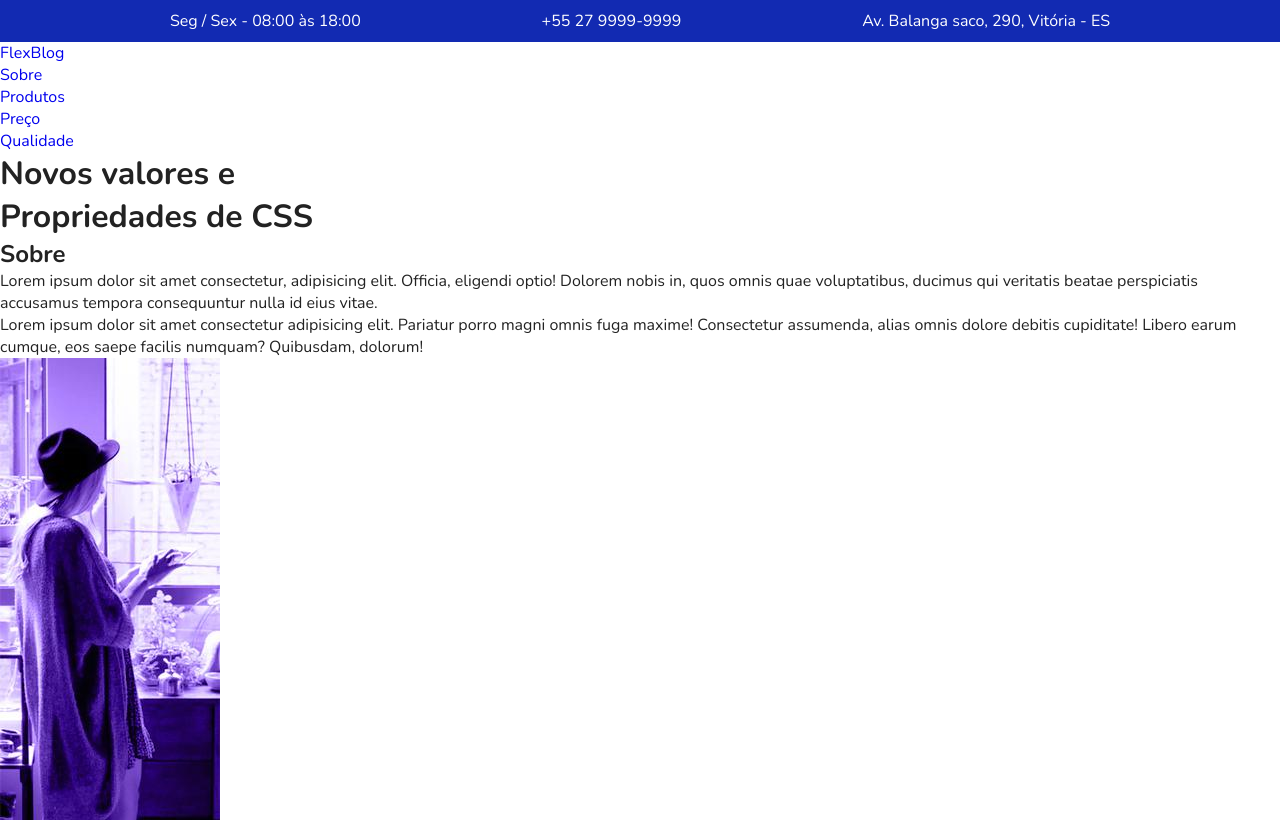
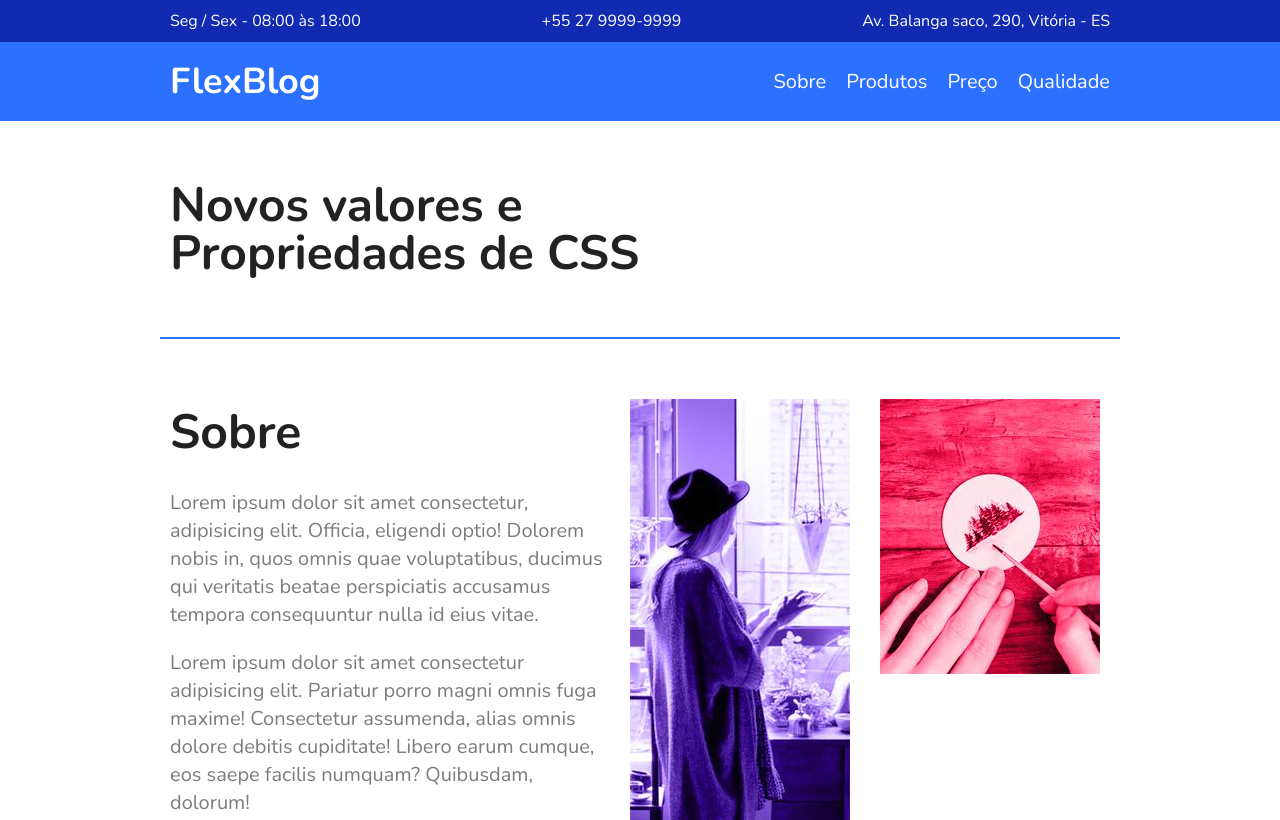
Before and after one commit to Trauvin/flexblog, a plain HTML site: page index.html in a window 1280 px wide. Shown: the top 820 px of the page. Drawn offline with nearby package versions, Linux system fonts and the light colour scheme.

Commit message:
nav e sobre

```diff
--- a/css/style.css
+++ b/css/style.css
@@ -55,3 +55,85 @@ img {
 .superinfo a {
   color: #fff;
 }
+
+/* Menu */
+.menu-bg {
+  background: #2c70ff;
+}
+
+.menu {
+  max-width: 960px;
+  margin: 0 auto;
+  padding: 15px 0;
+  display: flex;
+  flex-wrap: wrap;
+  justify-content: space-between;
+  align-items: center;
+}
+
+.menu a {
+  color: #fff;
+}
+
+.menu-logo a {
+  font-size: 2.25em;
+  font-weight: bold;
+  margin: 0 10px;
+}
+
+.menu-nav ul {
+  display: flex;
+  flex-wrap: wrap;
+}
+
+.menu-nav a {
+  font-size: 1.25em;
+  display: block;
+  padding: 10px;
+}
+
+.menu-nav a:hover {
+  color: #122ab2;
+}
+
+/* Introdução */
+.introducao {
+  font-size: 3em;
+  line-height: 1;
+  max-width: 960px;
+  margin: 0 auto;
+  padding: 60px 10px;
+}
+
+/* Sobre */
+.sobre {
+  border-top: 2px solid #2c70ff;
+  border-bottom: 2px solid #2c70ff;
+  max-width: 960px;
+  margin: 0 auto;
+  padding: 60px 0;
+  display: flex;
+  flex-wrap: wrap;
+}
+
+.sobre-info {
+  flex: 2 1 300px;
+  margin: 0 10px;
+}
+
+.sobre-info h1 {
+  font-size: 3em;
+  margin-bottom: 0.5em;
+}
+
+.sobre-info p {
+  font-size: 1.25em;
+  line-height: 1.4;
+  margin-bottom: 1em;
+  color: #7c7c7c;
+}
+
+.sobre-img {
+  flex: 1 1 160px;
+  margin: 0 10px;
+}
--- a/index.html
+++ b/index.html
@@ -22,7 +22,7 @@
       <div class="menu-logo">
         <a href="#">FlexBlog</a>
       </div>
-      <nav>
+      <nav class="menu-nav">
         <ul>
           <li><a href="#sobre">Sobre</a></li>
           <li><a href="#produtos">Produtos</a></li>
@@ -33,7 +33,7 @@
     </div>
   </header>
 
-  <h1>Novos valores e <br>Propriedades de CSS</h1>
+  <h1 class="introducao">Novos valores e <br>Propriedades de CSS</h1>
 
   <section class="sobre" id="sobre">
     <div class="sobre-info">
```
